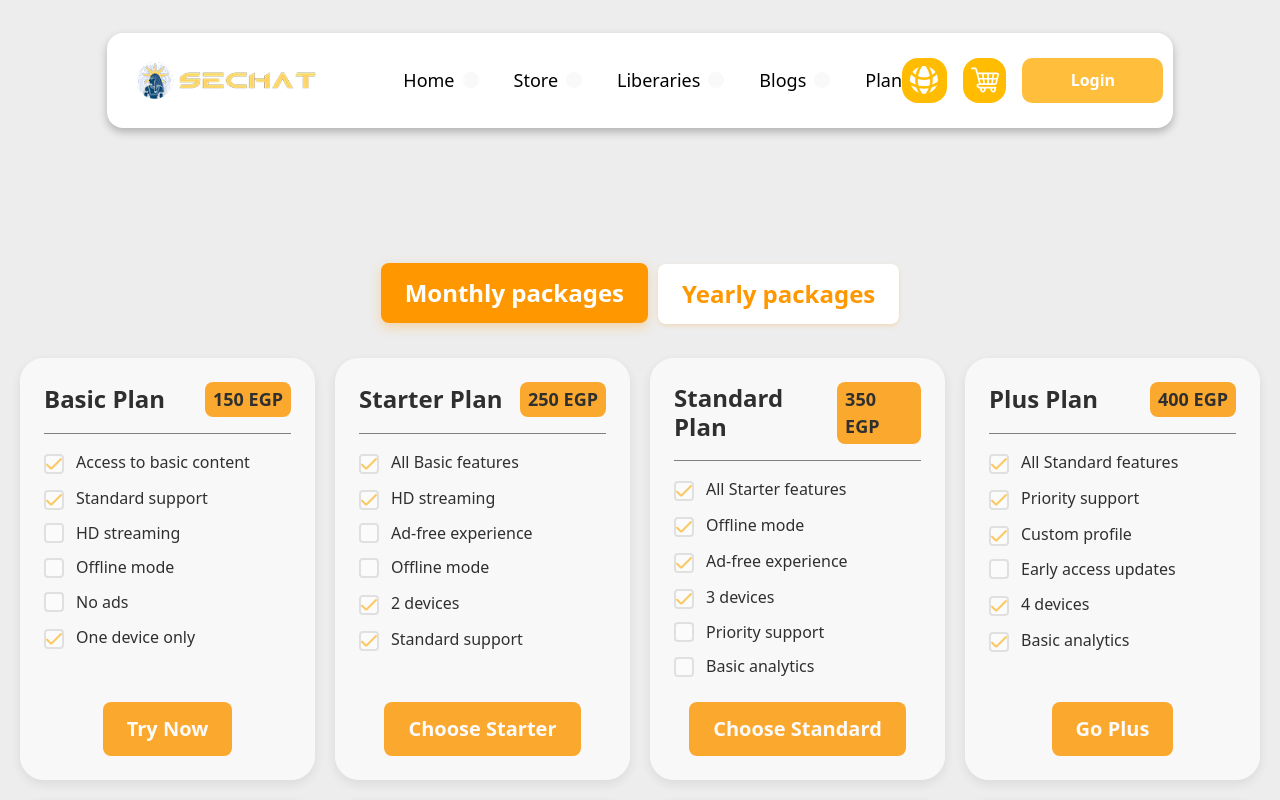
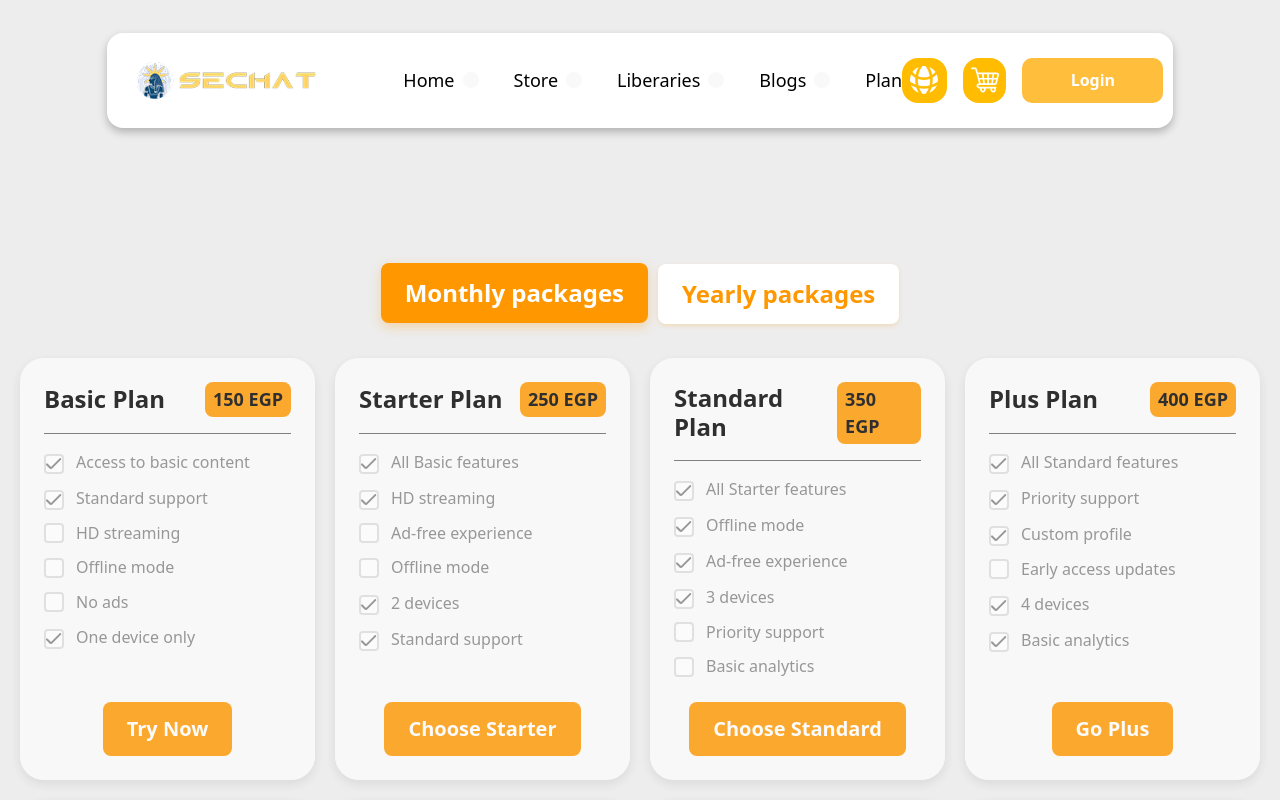
Before and after one commit to alimagdi12/camelson, a React (Vite) app: page /plans in a window 1280 px wide. Shown: the top 800 px of the page. Built offline with nearby package versions, Linux system fonts and the light colour scheme.

Commit message:
feat: add correctgray icon and update references in Packages component

```diff
--- a/src/assets/index.js
+++ b/src/assets/index.js
@@ -9,6 +9,7 @@ import linkedin from "./icon/home/linkedin.svg";
 import tiktok from "./icon/home/tiktok.svg";
 import whatsapp from "./icon/home/whatsapp.svg";
 import correct from "./icon/home/correct.png";
+import correctgray from "./icon/home/correctgray.png";
 import swiperImg1 from "./images/home/siwperimg1.jpg";
 import cart from "./icon/home/cart.svg";
 import categoryImg from "./images/store/categoryImg.png";
@@ -40,4 +41,5 @@ export {
   cart,
   addtocart,
   addedtocart,
+  correctgray,
 };
--- a/src/features/home/components/packages/Packages.tsx
+++ b/src/features/home/components/packages/Packages.tsx
@@ -1,7 +1,7 @@
 import React, { useState } from "react";
 import "./packages.scss";
 import type { Package, PackageFeature } from "../../../../core/models/model";
-import correctIcon from "../../../../assets/icon/home/correct.png";
+import correctIcon from "../../../../assets/icon/home/correctgray.png";
 import { monthlyPackages, yearlyPackages } from "../../../../constants/plans";
 type PackagesProps = { showAll?: boolean };
 // Monthly packages data
--- a/src/features/home/components/packages/packages.scss
+++ b/src/features/home/components/packages/packages.scss
@@ -1,3 +1,6 @@
+@use "@styles/colors" as colors;
+@use "sass:map";
+
 .packages-container {
   padding: 20px;
   background-color: transparent;
@@ -83,7 +86,7 @@
   padding: 24px;
   width: 100%;
   min-width: 260px;
-  max-width: 420px;
+  max-width: 450px;
   box-shadow: 0 4px 12px rgba(0, 0, 0, 0.1);
   display: flex;
   flex-direction: column;
@@ -181,7 +184,7 @@
 
 .feature-text {
   font-size: 16px;
-  color: #000;
+  color: map.get(colors.$gray, "light");
   line-height: 1.4;
   flex-grow: 1;
 }
--- a/src/shared/components/pharoah-line/pharoah-line.scss
+++ b/src/shared/components/pharoah-line/pharoah-line.scss
@@ -1,8 +1,7 @@
 .line-section {
   width: 100%;
   height: 32px;
-  background: url("../../../assets/images/home//bottomline.png") no-repeat
-    center;
+  background: url("../../../assets/images/home//bottomline.png") repeat center;
   background-color: #ffbe3b;
   display: flex;
   align-items: center;
--- a/src/styles/colors.scss
+++ b/src/styles/colors.scss
@@ -1,7 +1,8 @@
-$orange:(
-    main:rgba(255, 190, 59, 1)
+$orange: (
+  main: rgba(255, 190, 59, 1),
 );
-$gray:(
-    main:rgba(189, 189, 189, 1),
-    dark:rgba(0, 0, 0, 0.5)
-)
+$gray: (
+  main: rgba(189, 189, 189, 1),
+  dark: rgba(0, 0, 0, 0.5),
+  light: #828282,
+);
```
Also changed, not shown: src/assets/icon/home/correctgray.png (added).
